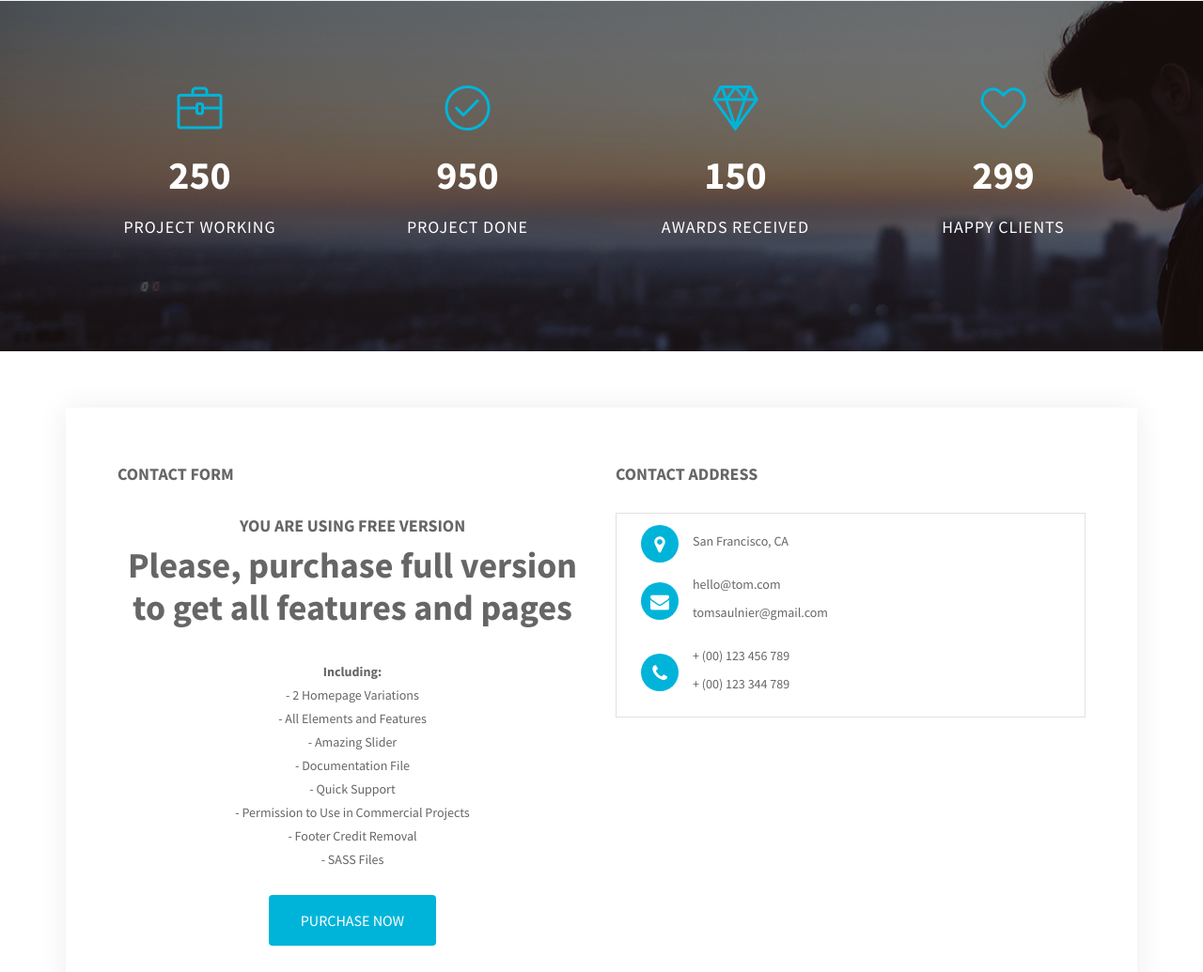
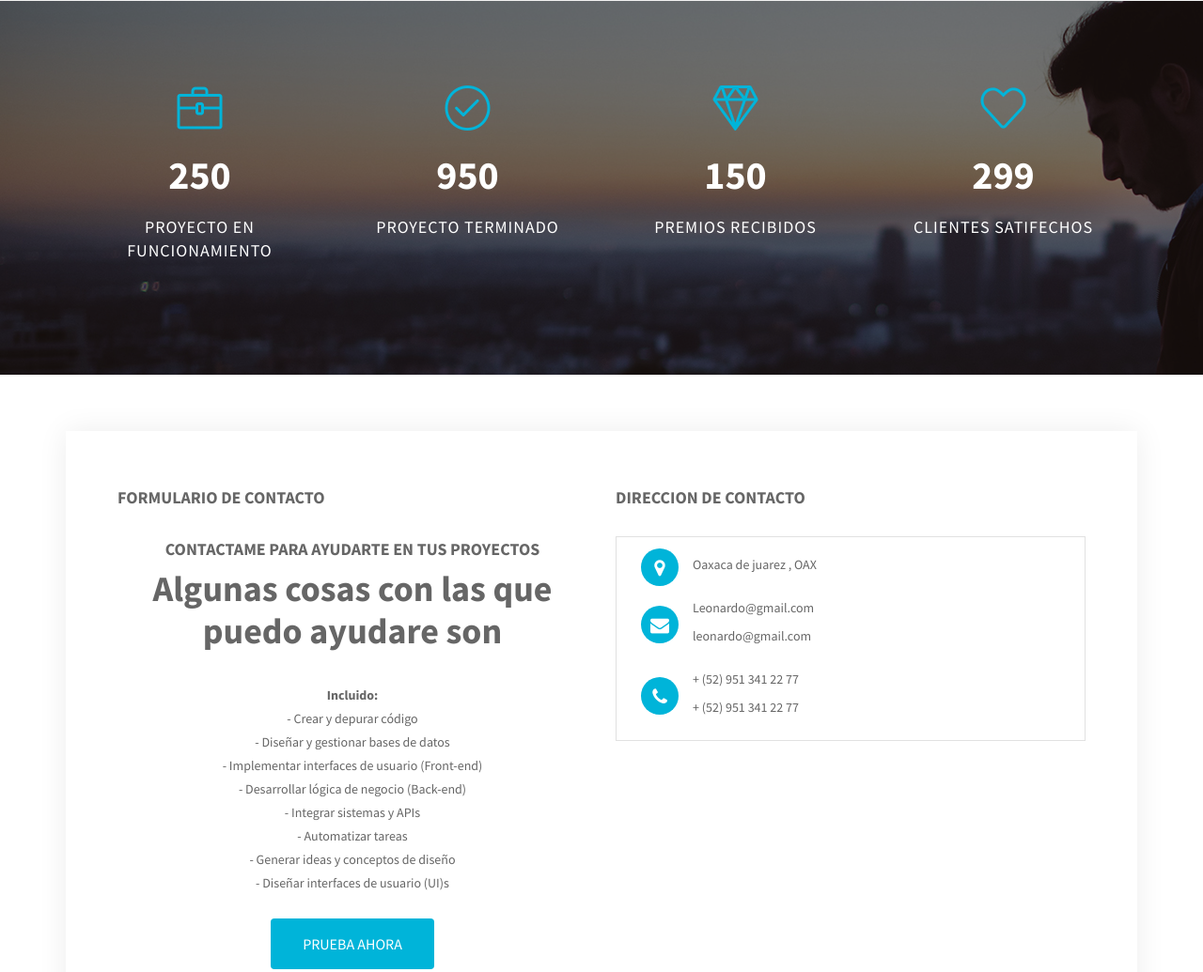
Before and after one commit to Leonardo-SJ/Portafolio, a plain HTML site: page index.html in a window 1280 px wide. Shown: the part 3793-4828 px from the top of the page at 94% size. Drawn offline with Linux system fonts and the light colour scheme; files whose address does not match are found by name.

Commit message:
Update index.html

```diff
--- a/index.html
+++ b/index.html
@@ -310,22 +310,22 @@
     <section id="portfolios" class="section-padding">
       <!-- Container Starts -->
       <div class="container">
-        <h2 class="section-title wow flipInX" data-wow-delay="0.4s">My Remarkable Works</h2>
+        <h2 class="section-title wow flipInX" data-wow-delay="0.4s">Mis trabjos mas notables</h2>
         <div class="row">
           <div class="col-md-12">
             <!-- Portfolio Controller/Buttons -->
             <div class="controls text-center">
               <a class="filter active btn btn-common" data-filter="all">
-                All
+                Todos
               </a>
               <a class="filter btn btn-common" data-filter=".design">
-                Design
+                Diseño
               </a>
               <a class="filter btn btn-common" data-filter=".development">
-                Development
+                Desarrollar
               </a>
               <a class="filter btn btn-common" data-filter=".print">
-                Print
+                Imprimir
               </a>
             </div>
             <!-- Portfolio Controller/Buttons Ends-->
@@ -451,7 +451,7 @@
             <div class="counter wow fadeInDown" data-wow-delay="0.3s">
               <div class="icon"><i class="icon-briefcase"></i></div>
               <div class="counterUp">250</div>
-              <p>Project Working</p>
+              <p>PROYECTO EN FUNCIONAMIENTO</p>
             </div>
           </div>
           <!-- Counter Item -->
@@ -459,7 +459,7 @@
             <div class="counter wow fadeInDown" data-wow-delay="0.6s">
               <div class="icon"><i class="icon-check"></i></div>
               <div class="counterUp">950</div>
-              <p>Project Done</p>
+              <p>PROYECTO TERMINADO</p>
             </div>
           </div>
           <!-- Counter Item -->
@@ -467,7 +467,7 @@
             <div class="counter wow fadeInDown" data-wow-delay="0.9s">
               <div class="icon"><i class="icon-diamond"></i></div>
               <div class="counterUp">150</div>
-              <p>Awards Received</p>
+              <p>PREMIOS RECIBIDOS</p>
             </div>
           </div>
           <!-- Counter Item -->
@@ -475,7 +475,7 @@
             <div class="counter wow fadeInDown" data-wow-delay="1.2s">
               <div class="icon"><i class="icon-heart"></i></div>
               <div class="counterUp">299</div>
-              <p>Happy Clients</p>
+              <p>Clientes Satifechos</p>
             </div>
           </div>
         </div>
@@ -490,47 +490,47 @@
           <div class="row contact-form-area wow fadeInUp" data-wow-delay="0.4s">
             <div class="col-md-6 col-lg-6 col-sm-12">
               <div class="contact-block">
-                <h2>Contact Form</h2><br>
+                <h2>Formulario de contacto</h2><br>
                 <div class="text-center">
-                  <h2>You are using Free Version</h2>
-                  <h4>Please, purchase full version to get all features and pages</h4><br>
-                  <b>Including:</b>
-                  <p>- 2 Homepage Variations</p>
-                  <p>- All Elements and Features</p>
-                  <p>- Amazing Slider</p>
-                  <p>- Documentation File</p>
-                  <p>- Quick Support</p>
-                  <p>- Permission to Use in Commercial Projects</p>
-                  <p>- Footer Credit Removal</p>
-                  <p>- SASS Files</p>
+                  <h2>Contactame para ayudarte en tus proyectos</h2>
+                  <h4>Algunas cosas con las que puedo ayudare son</h4><br>
+                  <b>Incluido:</b>
+                  <p>- Crear y depurar código</p>
+                  <p>- Diseñar y gestionar bases de datos</p>
+                  <p>- Implementar interfaces de usuario (Front-end)</p>
+                  <p>- Desarrollar lógica de negocio (Back-end)</p>
+                  <p>- Integrar sistemas y APIs</p>
+                  <p>- Automatizar tareas</p>
+                  <p>- Generar ideas y conceptos de diseño</p>
+                  <p>- Diseñar interfaces de usuario (UI)s</p>
                   <br>
-                  <a href="http://rebrand.ly/meet-me-ud-purchase" target="_blank" class="btn btn-common btn-lg">Purchase Now</a>
+                  <a href="https://github.com/Leonardo-SJ" target="_blank" class="btn btn-common btn-lg">Prueba Ahora</a>
                 </div>
               </div>
             </div>
             <div class="col-md-6 col-lg-6 col-sm-12">
               <div class="footer-right-area wow fadeIn">
-                <h2>Contact Address</h2>
+                <h2>Direccion de contacto</h2>
                 <div class="footer-right-contact">
                   <div class="single-contact">
                     <div class="contact-icon">
                       <i class="fa fa-map-marker"></i>
                     </div>
-                    <p>San Francisco, CA</p>
+                    <p>Oaxaca de juarez , OAX</p>
                   </div>
                   <div class="single-contact">
                     <div class="contact-icon">
                       <i class="fa fa-envelope"></i>
                     </div>
-                    <p><a href="mailto:hello@tom.com">hello@tom.com</a></p>
-                    <p><a href="mailto:tomsaulnier@gmail.com">tomsaulnier@gmail.com</a></p>
+                    <p><a href="mailto:hello@tom.com">Leonardo@gmail.com</a></p>
+                    <p><a href="mailto:tomsaulnier@gmail.com">leonardo@gmail.com</a></p>
                   </div>
                   <div class="single-contact">
                     <div class="contact-icon">
                       <i class="fa fa-phone"></i>
                     </div>
-                    <p><a href="#">+ (00) 123 456 789</a></p>
-                    <p><a href="#">+ (00) 123 344 789</a></p>
+                    <p><a href="#">+ (52) 951 341 22 77</a></p>
+                    <p><a href="#">+ (52) 951 341 22 77</a></p>
                   </div>
                 </div>
               </div>
```
